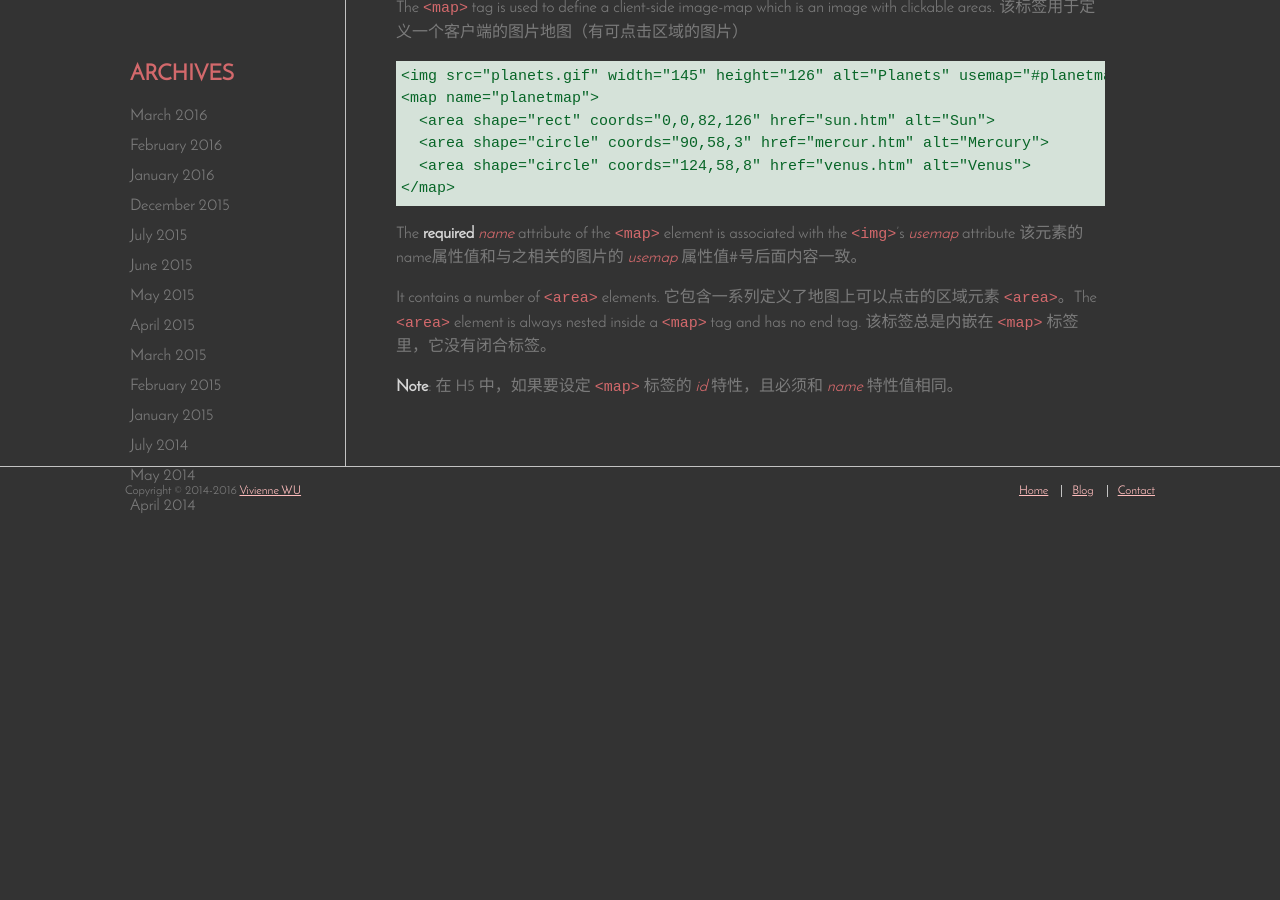
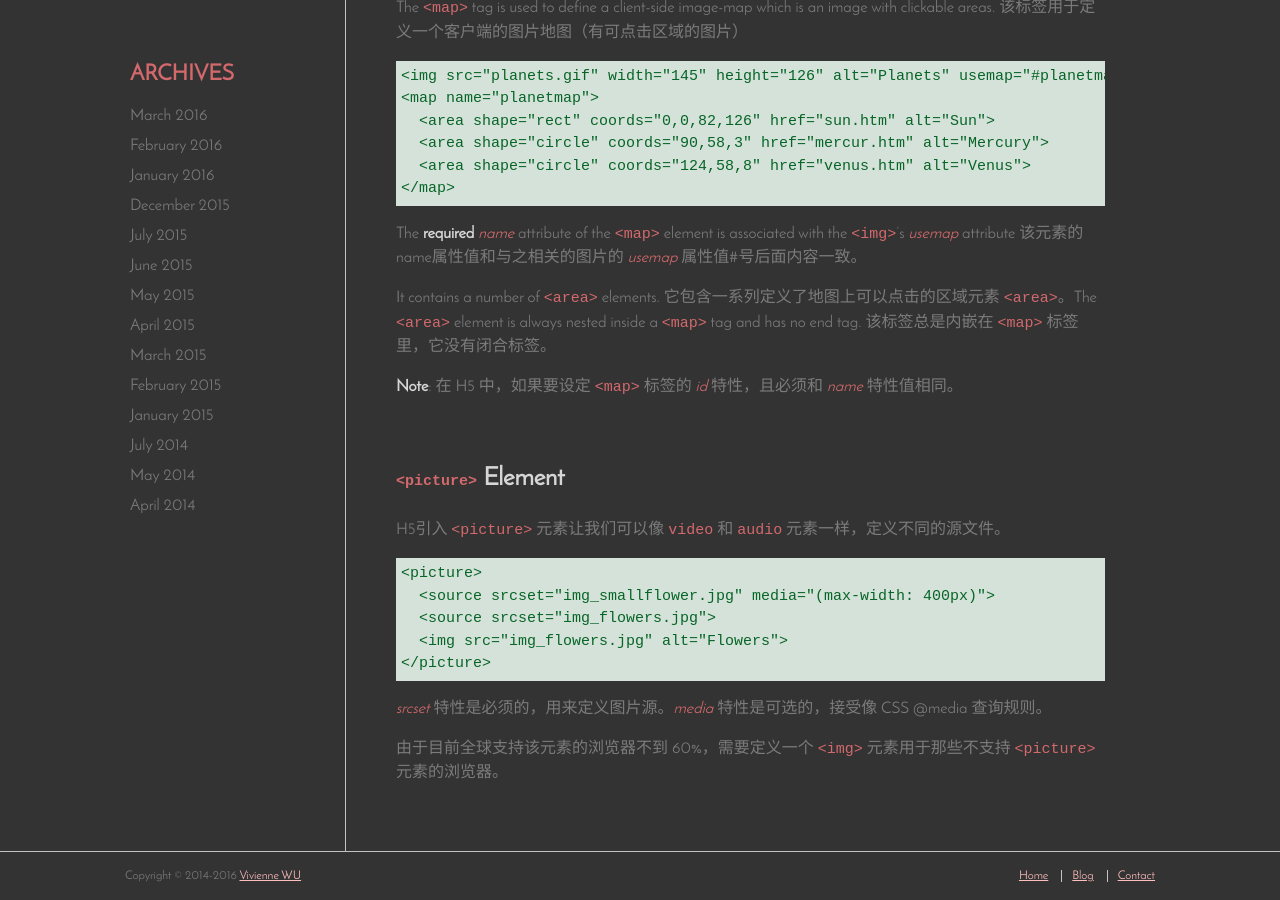
Before and after one commit to Vivi-wu/dive-into-web, a Jekyll site: the page built from _posts/2014-04-13-HTML-Images.markdown, in a window 1280 px wide and 900 px high, scrolled down 1466 px. Built offline with Jekyll 4.4.1, drawn with Linux system fonts in a browser that asks for light colours; nearby versions of some CDN libraries; before the commit the page ends 1981 px from its top, so only the background shows below that.

Commit message:
add H5 picture element in HTML Images

```diff
--- a/_posts/2014-04-13-HTML-Images.markdown
+++ b/_posts/2014-04-13-HTML-Images.markdown
@@ -61,3 +61,17 @@ It contains a number of `<area>` elements. 它包含一系列定义了地图上
 该标签总是内嵌在 `<map>` 标签里，它没有闭合标签。
 
 **Note**: 在 H5 中，如果要设定 `<map>` 标签的 _id_ 特性，且必须和 _name_ 特性值相同。
+
+## `<picture>` Element
+
+H5引入 `<picture>` 元素让我们可以像 `video` 和 `audio` 元素一样，定义不同的源文件。
+
+    <picture>
+      <source srcset="img_smallflower.jpg" media="(max-width: 400px)">
+      <source srcset="img_flowers.jpg">
+      <img src="img_flowers.jpg" alt="Flowers">
+    </picture>
+
+_srcset_ 特性是必须的，用来定义图片源。_media_ 特性是可选的，接受像 CSS @media 查询规则。
+
+由于目前全球支持该元素的浏览器不到 60%，需要定义一个 `<img>` 元素用于那些不支持 `<picture>` 元素的浏览器。
```
